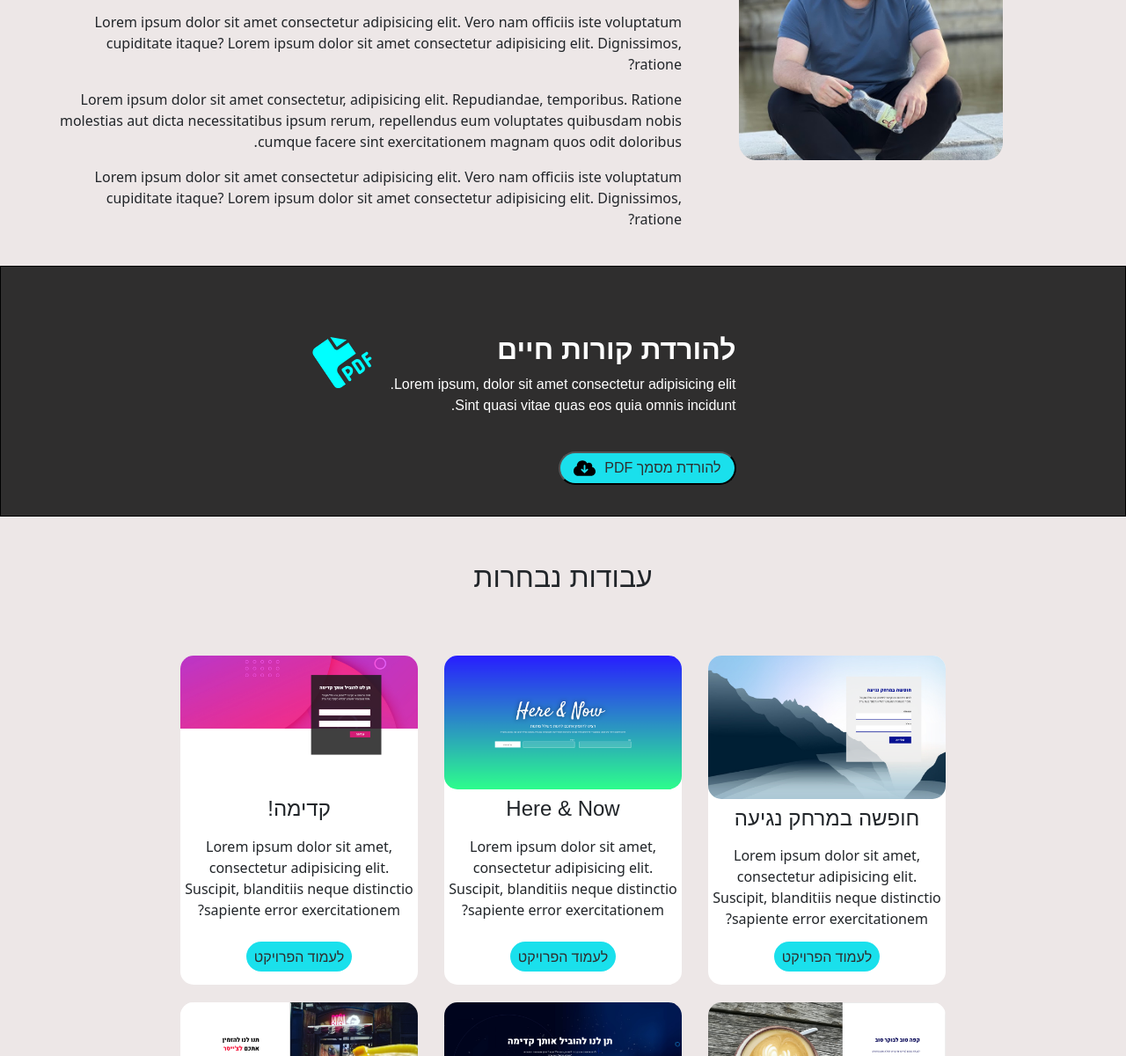
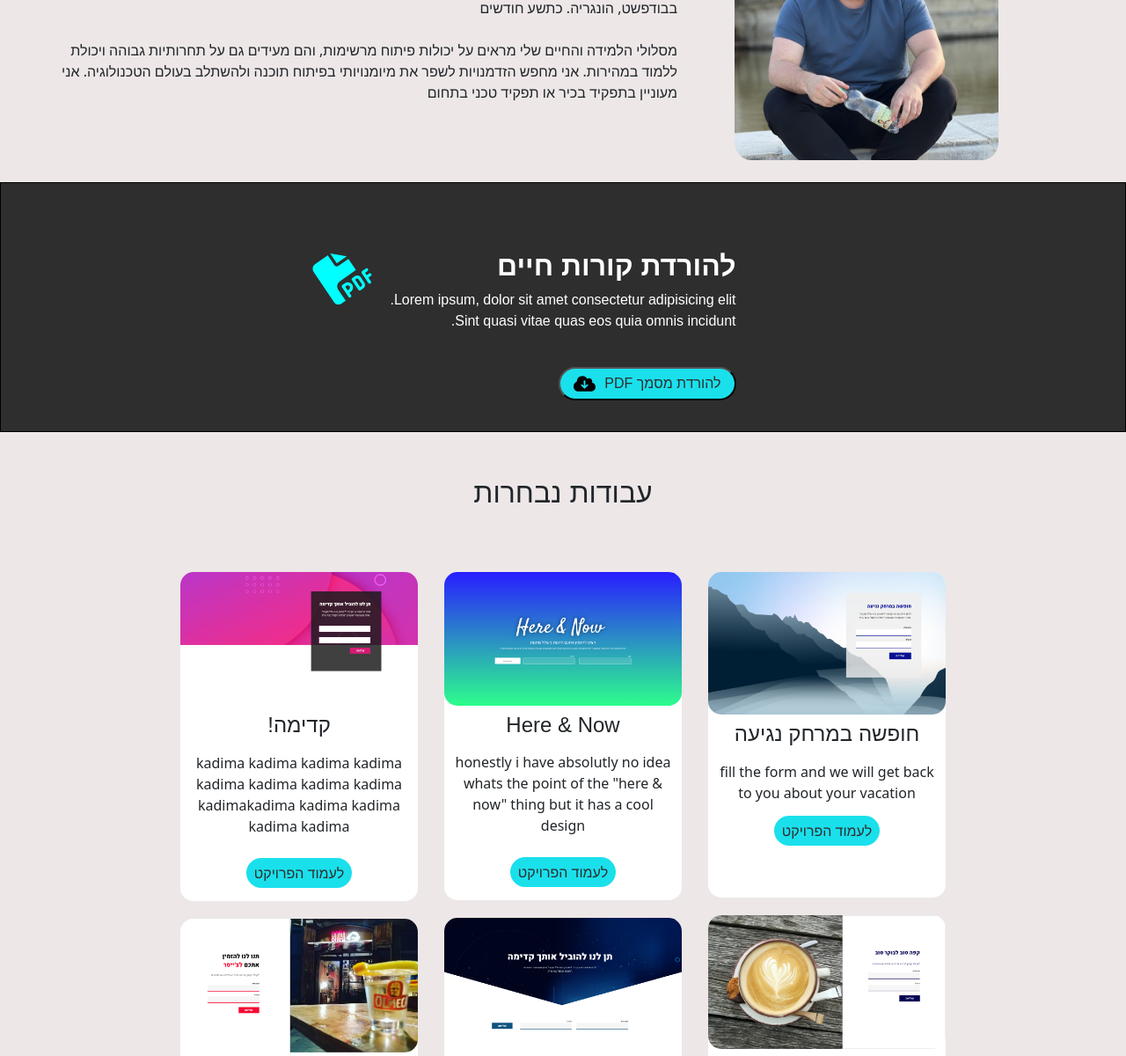
Before and after one commit to ALBlash/Protfolio_JS, a plain HTML site: page index.html in a window 1280 px wide. Shown: the part 709-1909 px from the top of the page at 88% size. Drawn offline with nearby package versions, Linux system fonts and the light colour scheme; a web font is replaced by a local one.

Commit message:
last yoav

```diff
--- a/index.html
+++ b/index.html
@@ -116,19 +116,15 @@
                 </div>
                 <div class="about-me">
                     <h2>קצת עליי</h2>
-                    <p class="lorem">שלום שמי אריה בלשניקוב במקור אני מהארץ וכרגע גר בבודפשט, temporibus.
-                        Ratione molestias aut dicta necessitatibus ipsum rerum, repellendus eum voluptates quibusdam
-                        nobis cumque facere sint exercitationem magnam quos odit doloribus.</p>
-                    <p class="lorem">Lorem ipsum dolor sit amet consectetur adipisicing elit. Vero nam officiis iste
-                        voluptatum cupiditate itaque? Lorem ipsum dolor sit amet consectetur adipisicing elit.
-                        Dignissimos, ratione?</p>
+                    <p class="resume">
+                        שמי ארי בלשניקוב, <br> בן עשרים, מתגורר בלוד, ולומד במכללת האקריו בתחום הפיתוח המלא (Full-Stack
+                        Development). חייתי בניו יורק למשך שבע שנים, וסיימתי את המסלול החרדי הקלאסי בישיבות. ,
+                        הייתי בשליחות בבית חב"ד בבודפשט, הונגריה. כתשע חודשים<br><br>
 
-                    <p class="lorem">Lorem ipsum dolor sit amet consectetur, adipisicing elit. Repudiandae, temporibus.
-                        Ratione molestias aut dicta necessitatibus ipsum rerum, repellendus eum voluptates quibusdam
-                        nobis cumque facere sint exercitationem magnam quos odit doloribus.</p>
-                    <p class="lorem">Lorem ipsum dolor sit amet consectetur adipisicing elit. Vero nam officiis iste
-                        voluptatum cupiditate itaque? Lorem ipsum dolor sit amet consectetur adipisicing elit.
-                        Dignissimos, ratione?</p>
+                        מסלולי הלמידה והחיים שלי מראים על יכולות פיתוח מרשימות, והם מעידים גם על תחרותיות גבוהה ויכולת
+                        ללמוד במהירות. אני מחפש הזדמנויות לשפר את מיומנויותי בפיתוח תוכנה ולהשתלב בעולם הטכנולוגיה. אני
+                        מעוניין בתפקיד בכיר או תפקיד טכני בתחום
+                    </p>
                 </div>
             </article>
         </section>
@@ -171,9 +167,8 @@
                     <div class="child">
                         <img id="imggg" src="./images/landingPage1.png" alt="landing page 1">
                         <h3>חופשה במרחק נגיעה</h3>
-                        <p class="project-paragraph" id="paragraph">Lorem ipsum dolor sit amet, consectetur adipisicing
-                            elit. Suscipit,
-                            blanditiis neque distinctio sapiente error exercitationem?</p>
+                        <p class="project-paragraph" id="paragraph">fill the form and we will get back to you about your
+                            vacation</p>
 
                         <div class="button-direction">
                             <button class="button" id="bottom" type="submit"> <a
@@ -186,9 +181,8 @@
                     <div class="child">
                         <img class="imgg" src="./images/landingPage2.png" alt="landing page 2">
                         <h3>קפה טוב לבוקר טוב</h3>
-                        <p class="project-paragraph" id="ptoject-paragraph-2">Lorem ipsum dolor sit amet, consectetur
-                            adipisicing elit. Suscipit,
-                            blanditiis neque distinctio sapiente error exercitationem?</p>
+                        <p class="project-paragraph" id="ptoject-paragraph-2">what a better way to start your day if not
+                            with a classic cup of coffee come over</p>
 
                         <div class="button-direction">
                             <button class="button" id="bottom" type="submit"> <a
@@ -203,8 +197,8 @@
                     <div class="child">
                         <img class="imgg" src="./images/landingPage3.png" alt="landing page 3">
                         <h3>Here & Now</h3>
-                        <p class="project-paragraph">Lorem ipsum dolor sit amet, consectetur adipisicing elit. Suscipit,
-                            blanditiis neque distinctio sapiente error exercitationem?</p>
+                        <p class="project-paragraph">honestly i have absolutly no idea whats the point of the "here &
+                            now" thing but it has a cool design</p>
                         <div class="button-direction">
                             <button class="button" id="bottom" type="submit"> <a
                                     href="https://alblash.github.io/project_2_js_L5/">לעמוד הפרויקט</a> </button>
@@ -218,8 +212,8 @@
                     <div class="child">
                         <img class="imgg" src="./images/landingPage4.png" alt="landing page 4">
                         <h3>תן לנו להוביל אותך</h3>
-                        <p class="project-paragraph">Lorem ipsum dolor sit amet, consectetur adipisicing elit. Suscipit,
-                            blanditiis neque distinctio sapiente error exercitationem?</p>
+                        <p class="project-paragraph">let us help you improve yourself and lead you forward in life if
+                            its your personal life or your social life</p>
                         <div class="button-direction">
                             <button class="button" id="bottom" type="submit"><a
                                     href="https://alblash.github.io/project_4_L2/">לעמוד
@@ -237,8 +231,8 @@
                     <div class="child">
                         <img class="imgg" src="./images/landingPage5.png" alt="landing page 5">
                         <h3>קדימה!</h3>
-                        <p class="project-paragraph">Lorem ipsum dolor sit amet, consectetur adipisicing elit. Suscipit,
-                            blanditiis neque distinctio sapiente error exercitationem?</p>
+                        <p class="project-paragraph">kadima kadima kadima kadima kadima kadima kadima kadima
+                            kadimakadima kadima kadima kadima kadima </p>
                         <div class="button-direction">
                             <button class="button" id="bottom" type="submit"> <a
                                     href="https://alblash.github.io/project_3_JS_L6/">לעמוד הפרויקט</a> </button>
@@ -250,8 +244,8 @@
                     <div class="child">
                         <img class="imgg" src="./images/landingPage6.png" alt="landing page 6">
                         <h3>בואו לצייסר</h3>
-                        <p class="project-paragraph">Lorem ipsum dolor sit amet, consectetur adipisicing elit. Suscipit,
-                            blanditiis neque distinctio sapiente error exercitationem?</p>
+                        <p class="project-paragraph">no better way to end your day then to sit down with some friends
+                            for a drink or two</p>
                         <div class="button-direction">
                             <button class="button" id="bottom" type="submit"><a
                                     href="https://alblash.github.io/project_1_L3/">לעמוד
--- a/style.css
+++ b/style.css
@@ -108,6 +108,10 @@ ul {
         text-align: center;
     }
 
+    .resume {
+        max-width: 700px;
+    }
+
     /*small-picture*/
 
     .images {
@@ -230,6 +234,7 @@ ul {
         background-color: white;
         width: 270px;
         margin-bottom: 20px;
+        min-height: 370px;
     }
 
     #imggg {
@@ -248,6 +253,7 @@ ul {
     .project-paragraph {
         line-height: 1.5;
         text-align: center;
+        padding: 0 10px;
     }
 
     #paragraph {
@@ -746,6 +752,7 @@ ul {
         background-color: rgb(254, 239, 239);
         width: 270px;
         margin-bottom: -45px;
+        min-height: 370px;
     }
 
     #imggg {
@@ -768,6 +775,7 @@ ul {
     .project-paragraph {
         line-height: 1.5;
         text-align: center;
+        padding: 0 10px;
     }
 
     #ptoject-paragraph-2 {
@@ -1232,6 +1240,7 @@ ul {
         background-color: rgb(254, 239, 239);
         width: 270px;
         margin-bottom: -40px;
+        min-height: 370px;
     }
 
     #imggg {
@@ -1254,6 +1263,7 @@ ul {
     .project-paragraph {
         line-height: 1.5;
         text-align: center;
+        padding: 0 10px;
     }
 
     .button-direction {
@@ -1698,6 +1708,7 @@ ul {
         background-color: rgb(254, 239, 239);
         width: 270px;
         margin-bottom: -45px;
+        min-height: 370px;
     }
 
     #imggg {
@@ -1720,6 +1731,7 @@ ul {
     .project-paragraph {
         line-height: 1.5;
         text-align: center;
+        padding: 0 10px;
     }
 
     .button-direction {
```
